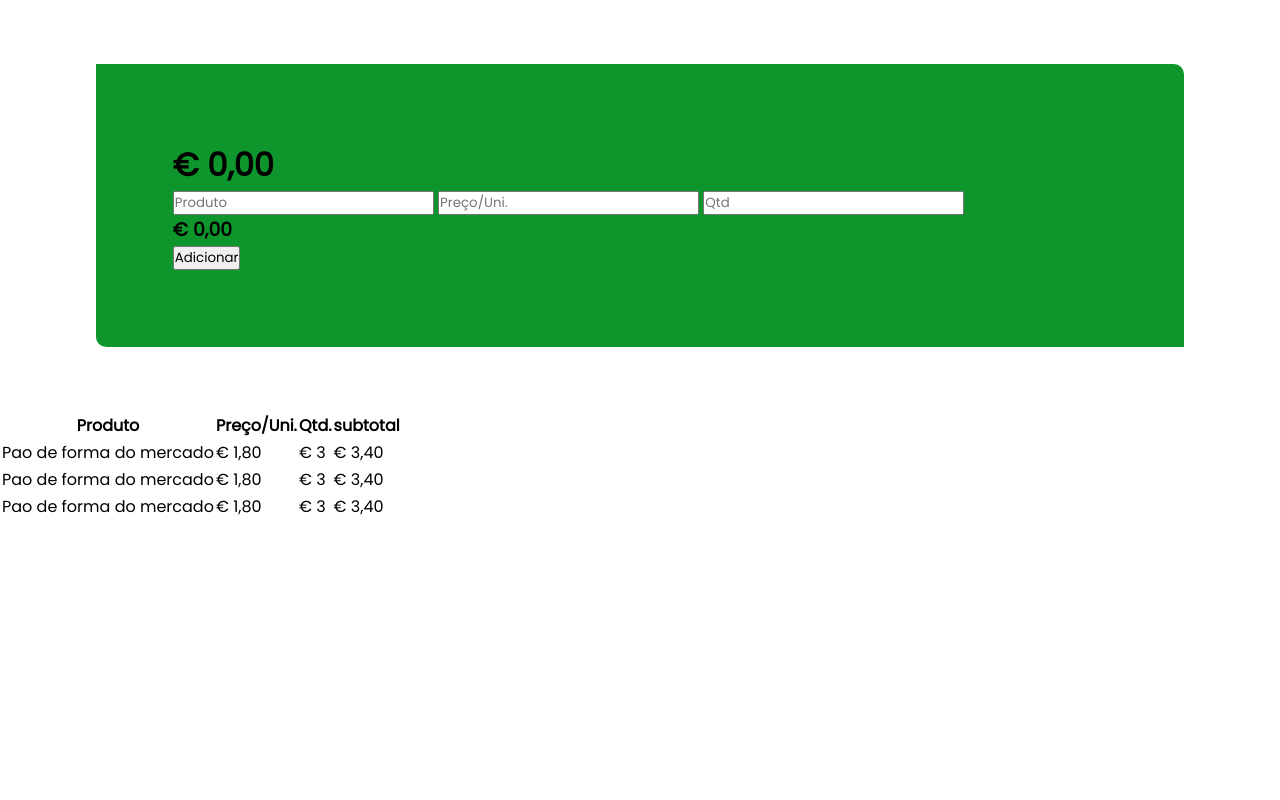
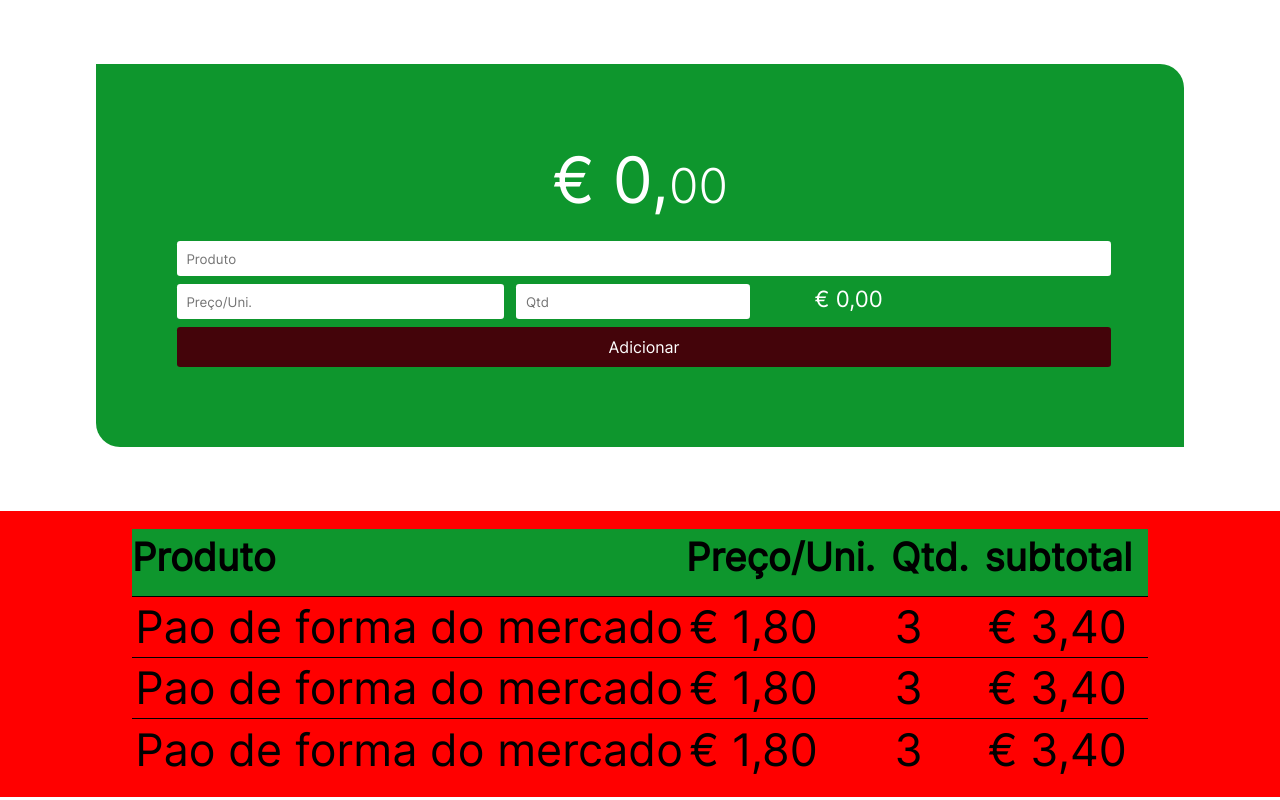
Before and after one commit to ronaldoLS/calculadora_de_mercado, a plain HTML site: page index.html in a window 1280 px wide. Drawn offline with Linux system fonts and the light colour scheme.

Commit message:
definindo estilo da pagina

```diff
--- a/css/style.css
+++ b/css/style.css
@@ -2,7 +2,7 @@
     margin: 0;
     padding: 0;
     box-sizing: border-box;
-    font-family: Poppins, Verdana, sans-serif;
+    font-family:Inter, Poppins, Verdana, sans-serif;
 
 }
 
@@ -10,11 +10,85 @@
     font-family: Poppins;
     src: url('../fonts/Poppins/Poppins-Regular.ttf') format('opentype');
 }
+@font-face {
+    font-family: Inter;
+    src: url('../fonts/Inter/static/Inter-Regular.ttf') format('opentype');
+}
+@font-face {
+    font-family: Inter-Light;
+    src: url('../fonts/Inter/static/Inter-Light.ttf') format('opentype');
+}
 
 #cadastro {
     background-color: #0E962D;
     width: 85%;
     margin: 5% auto;
-    border-radius: 0 10px 0 10px;
+    border-radius: 0 1.5rem 0 1.5rem;
     padding: 6%;
 }
+
+#totalCompra{
+    color: white;
+    font-family: Inter-Light;
+    font-weight: 300;
+    font-size: 3rem;
+    text-align: center;
+    width: 100%;
+   margin-bottom: 1.2rem;
+}
+#totalCompra span{
+    font-size: 4rem;
+}
+.campo{
+    border-radius: .2rem;
+    border: none;
+    padding: .6rem;
+    margin: .5vh;
+}
+#campos{
+
+}
+#txtProduto{
+    width: 100%;
+}
+#txtPreco{
+    width: 35%;
+}
+#qtd{
+    width: 25%;
+}
+#subtotal{
+    display: inline-block;
+    color: white;
+    margin-left: 6%;
+    font-weight: 100;
+    font-size: 1.4rem;
+
+}
+
+#btnAdicionar{
+    width: 100%;
+    font-size: 1rem;
+    background-color:#44040A ;
+    color: white;
+}
+#listaProdutos{
+    padding: 1.1rem;
+    background-color: red;
+
+}
+#listaProdutos table{
+    margin: auto;
+    border-collapse: collapse;
+}
+#listaProdutos th{
+    font-size: 3vw; padding: 5rem;
+    background-color: #0E962D;
+    text-align: left;
+    padding: .3rem 1rem 1rem 0;
+}
+#listaProdutos td{
+    font-size: 3.5vw;
+    padding: .2rem;
+    border-top: 1px solid black;
+}
--- a/index.html
+++ b/index.html
@@ -9,12 +9,12 @@
 <body>
 
     <div id="cadastro">
-        <h1 id="totalCompra">€ 0,00</h1>
+        <h1 id="totalCompra"><span>€ 0,</span>00</h1>
         <div id="campos">
             <input id="txtProduto" class="campo" type="text" placeholder="Produto">
-            <input id="txtPreco" class="campo" type="text" placeholder="Preço/Uni.">
-            <input id="qtd" class="campo" type="text" placeholder="Qtd">
-            <h3 id="subtotal" class="campo" >€ 0,00</h3>
+            <input id="txtPreco" class="campo" type="number" placeholder="Preço/Uni.">
+            <input id="qtd" class="campo" type="number" placeholder="Qtd">
+            <h3 id="subtotal" >€ 0,00</h3>
             <button id="btnAdicionar" class="campo" >Adicionar</button>
         </div>
     </div>
@@ -23,7 +23,6 @@
         <table>
             <thead>
                 <tr>
-
                     <th>Produto</th>
                     <th>Preço/Uni.</th>
                     <th>Qtd.</th>
@@ -35,19 +34,19 @@
                 <tr id="produto1">
                     <td class="produto">Pao de forma do mercado</td>
                     <td class="preco">€ 1,80</td>
-                    <td class="quantidade">€ 3</td>
+                    <td class="quantidade">3</td>
                     <td class="subtotal">€ 3,40</td>
                 </tr>
                 <tr id="produto1">
                     <td class="produto">Pao de forma do mercado</td>
                     <td class="preco">€ 1,80</td>
-                    <td class="quantidade">€ 3</td>
+                    <td class="quantidade">3</td>
                     <td class="subtotal">€ 3,40</td>
                 </tr>
                 <tr id="produto1">
                     <td class="produto">Pao de forma do mercado</td>
                     <td class="preco">€ 1,80</td>
-                    <td class="quantidade">€ 3</td>
+                    <td class="quantidade">3</td>
                     <td class="subtotal">€ 3,40</td>
                 </tr>
             </tbody>
```
Also changed, not shown: fonts/Inter/Inter-VariableFont_slnt,wght.ttf (added), fonts/Inter/OFL.txt (added), fonts/Inter/README.txt (added), fonts/Inter/static/Inter-Black.ttf (added), fonts/Inter/static/Inter-Bold.ttf (added), fonts/Inter/static/Inter-ExtraBold.ttf (added), fonts/Inter/static/Inter-ExtraLight.ttf (added), fonts/Inter/static/Inter-Light.ttf (added), fonts/Inter/static/Inter-Medium.ttf (added), fonts/Inter/static/Inter-Regular.ttf (added), fonts/Inter/static/Inter-SemiBold.ttf (added), fonts/Inter/static/Inter-Thin.ttf (added).
